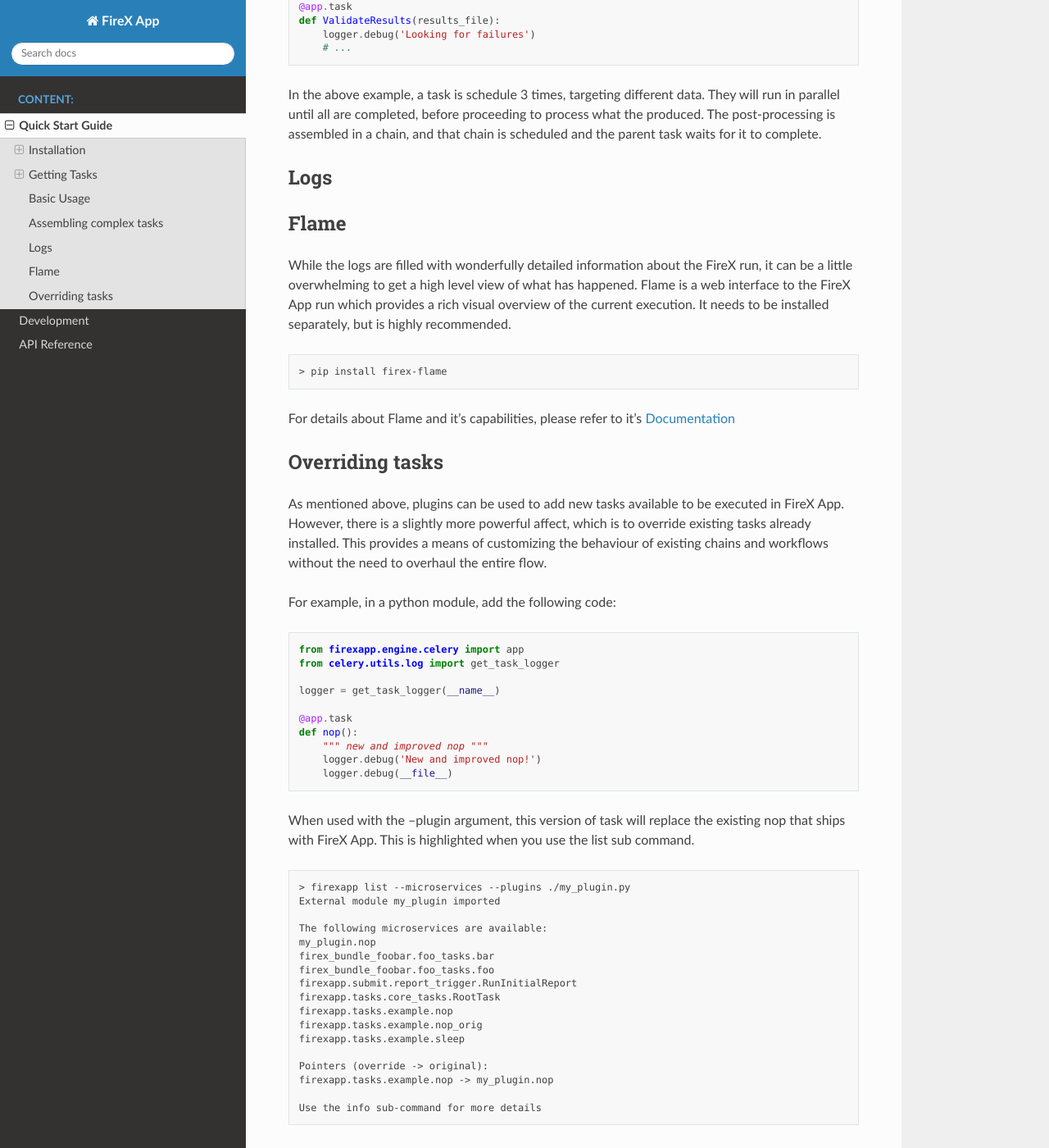
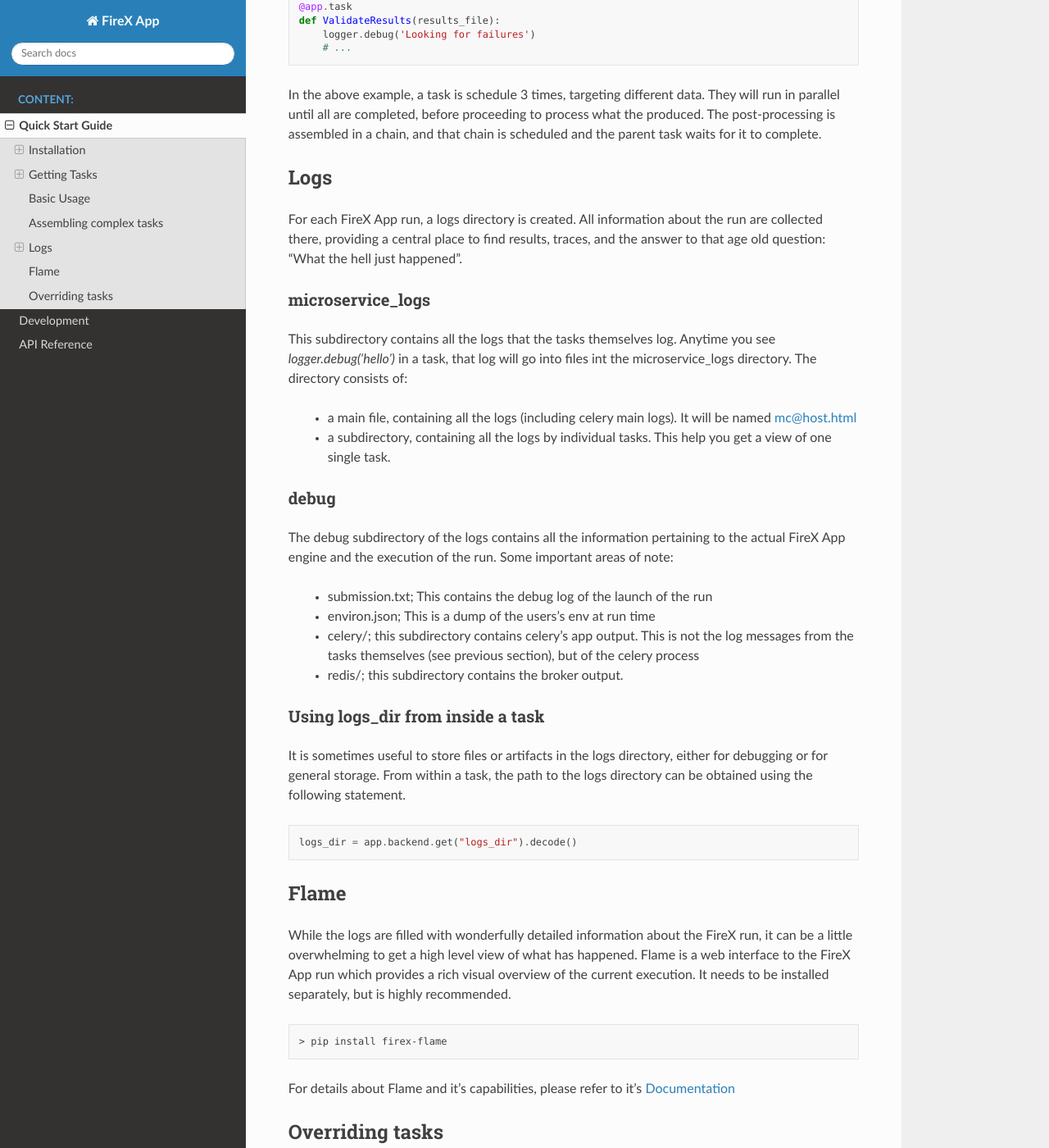
Before and after one commit to FireXStuff/firexapp, a Sphinx documentation site: the page built from docs/quick_start.rst, in a window 1280 px wide and 1400 px high, scrolled down 3909 px. Shown: the whole window at 82% size. Built offline with Sphinx 7.4.7 and the Read the Docs theme 2.0.0, drawn with Linux system fonts in a browser that asks for light colours.

Commit message:
Documenting logs_dir

```diff
--- a/docs/quick_start.rst
+++ b/docs/quick_start.rst
@@ -224,6 +224,39 @@
 Logs
 ----
 
+For each FireX App run, a logs directory is created. All information about the run are collected there, providing a
+central place to find results, traces, and the answer to that age old question: "What the hell just happened".
+
+microservice_logs
+~~~~~~~~~~~~~~~~~
+
+This subdirectory contains all the logs that the tasks themselves log. Anytime you see `logger.debug('hello')` in a
+task, that log will go into files int the microservice_logs directory. The directory consists of:
+
+    - a main file, containing all the logs (including celery main logs). It will be named mc@host.html
+    - a subdirectory, containing all the logs by individual tasks. This help you get a view of one single task.
+
+debug
+~~~~~
+
+The debug subdirectory of the logs contains all the information pertaining to the actual FireX App engine and the
+execution of the run. Some important areas of note:
+
+    - submission.txt; This contains the debug log of the launch of the run
+    - environ.json; This is a dump of the users's env at run time
+    - celery/; this subdirectory contains celery's app output. This is not the log messages from the tasks themselves (see previous section), but of the celery process
+    - redis/; this subdirectory contains the broker output.
+
+Using logs_dir from inside a task
+~~~~~~~~~~~~~~~~~~~~~~~~~~~~~~~~~
+
+It is sometimes useful to store files or artifacts in the logs directory, either for debugging or for general storage.
+From within a task, the path to the logs directory can be obtained using the following statement.
+
+.. code-block:: python
+
+    logs_dir = app.backend.get("logs_dir").decode()
+
 Flame
 -----
 
```
